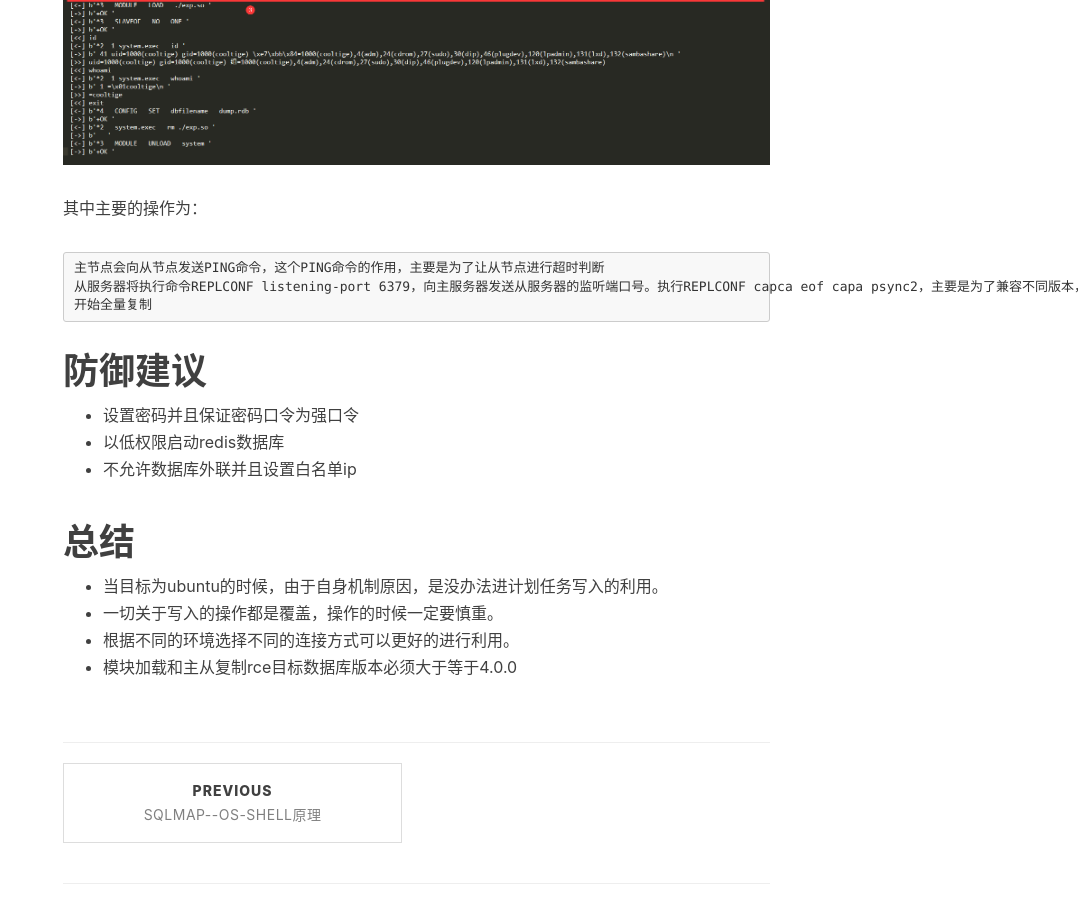
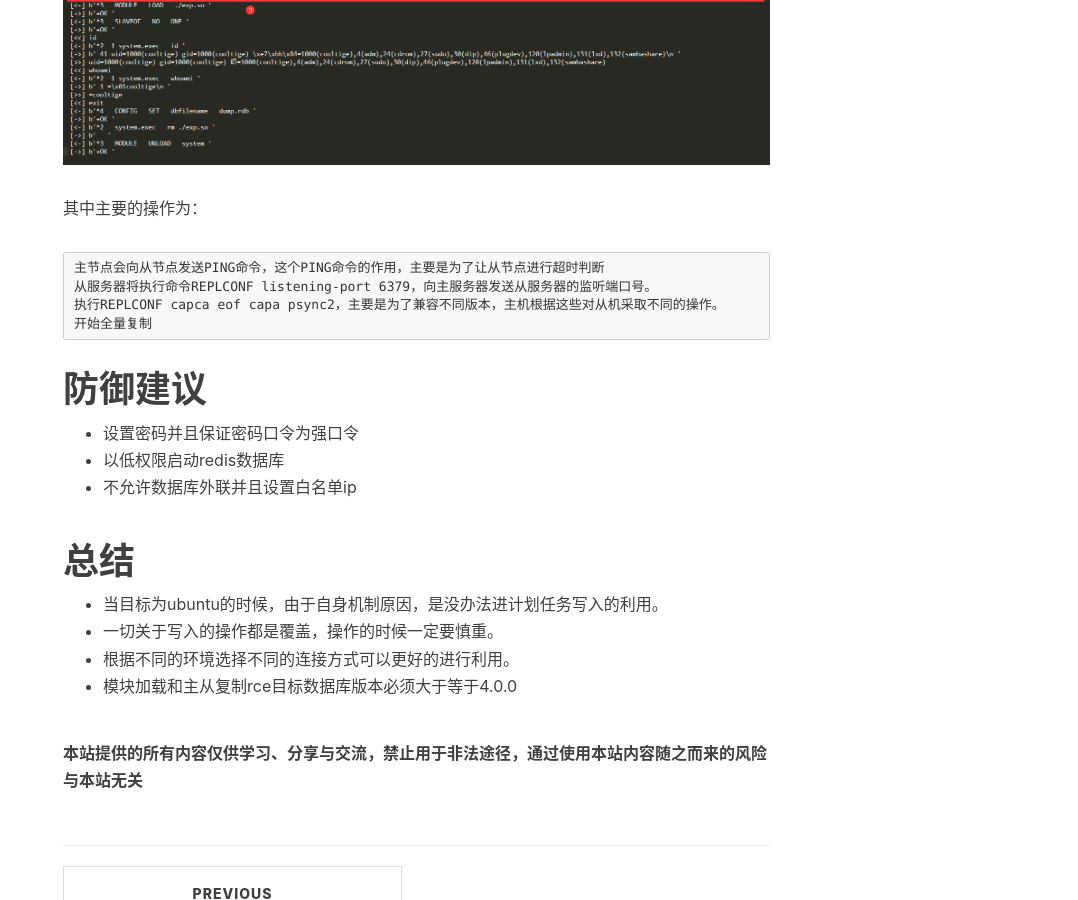
Before and after one commit to Cooltige/cooltige.github.io, a Jekyll site: the page built from _posts/2020-07-24-redis数据库在渗透中的利用.md, in a window 1280 px wide and 900 px high, scrolled down 37745 px. Shown: the whole window, without its empty margins (202-1280 px from the left). Built offline with Jekyll 4.4.1, drawn with Linux system fonts in a browser that asks for light colours; nearby versions of some CDN libraries; comment, search, counter and statistics services are not loaded.

Commit message:
Update 2020-07-24-redis数据库在渗透中的利用.md

````diff
--- a/_posts/2020-07-24-redis数据库在渗透中的利用.md
+++ b/_posts/2020-07-24-redis数据库在渗透中的利用.md
@@ -535,7 +535,8 @@ python redis-rce.py -L 192.168.111.132 -r 192.168.111.135 -f 557.so
 其中主要的操作为：
 ```
 主节点会向从节点发送PING命令，这个PING命令的作用，主要是为了让从节点进行超时判断
-从服务器将执行命令REPLCONF listening-port 6379，向主服务器发送从服务器的监听端口号。执行REPLCONF capca eof capa psync2，主要是为了兼容不同版本，主机根据这些对从机采取不同的操作。
+从服务器将执行命令REPLCONF listening-port 6379，向主服务器发送从服务器的监听端口号。
+执行REPLCONF capca eof capa psync2，主要是为了兼容不同版本，主机根据这些对从机采取不同的操作。
 开始全量复制
 ```
 #    防御建议
@@ -549,3 +550,5 @@ python redis-rce.py -L 192.168.111.132 -r 192.168.111.135 -f 557.so
 *    一切关于写入的操作都是覆盖，操作的时候一定要慎重。
 *    根据不同的环境选择不同的连接方式可以更好的进行利用。
 *    模块加载和主从复制rce目标数据库版本必须大于等于4.0.0
+
+**本站提供的所有内容仅供学习、分享与交流，禁止用于非法途径，通过使用本站内容随之而来的风险与本站无关**
````
